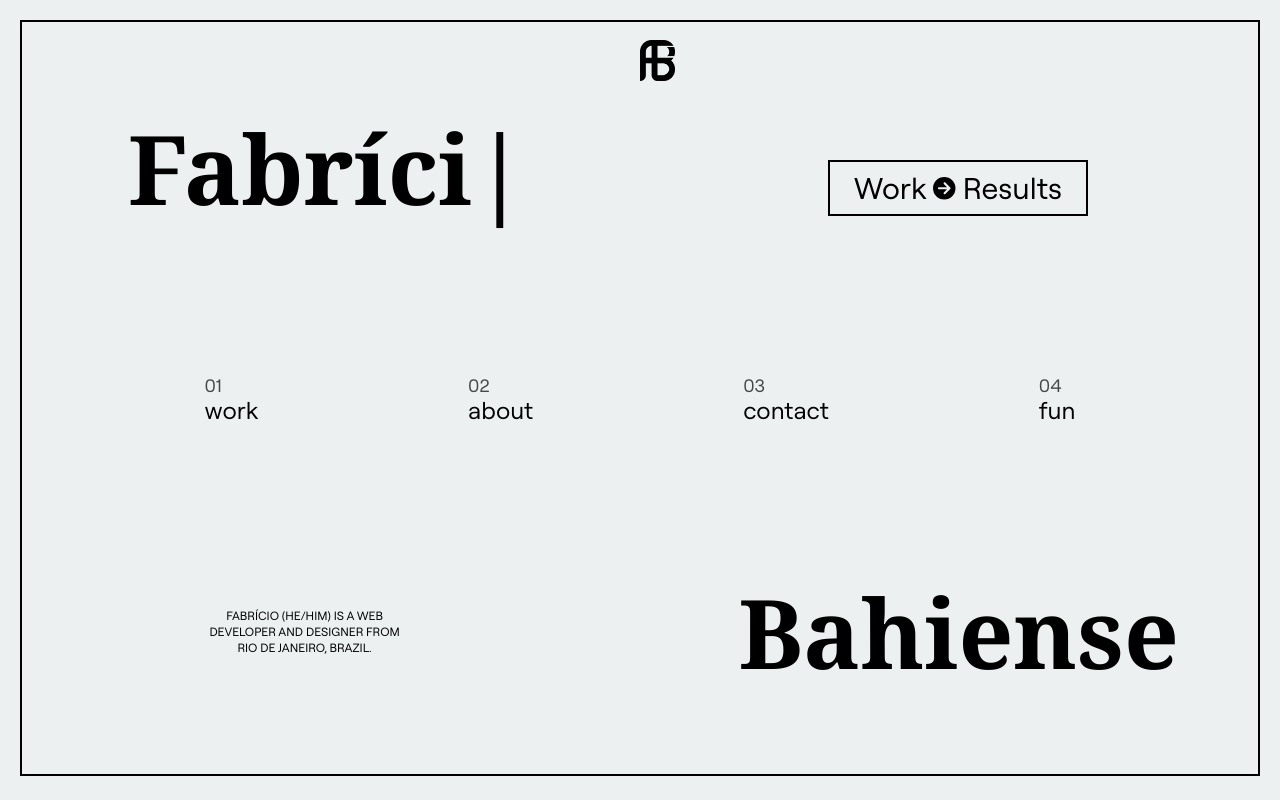
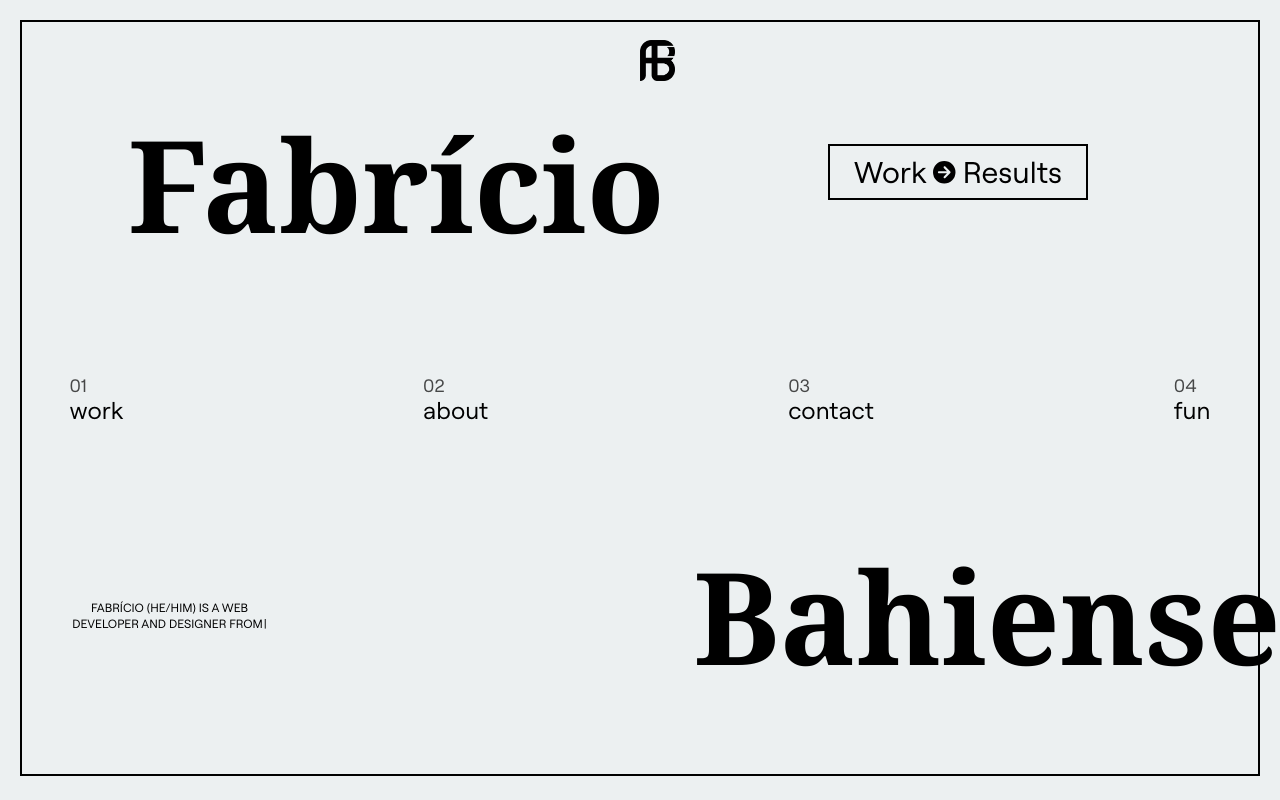
Before and after one commit to FabbSantos/Portfolio, a React (Vite) app in the folder front2/: page / in a window 1280 px wide. Shown: the top 800 px of the page. Built offline with nearby package versions, Linux system fonts and the light colour scheme.

Commit message:
I promise i'll stop working on that today.

```diff
--- a/front2/src/components/masthead.tsx
+++ b/front2/src/components/masthead.tsx
@@ -30,9 +30,9 @@ const Masthead: React.FC = () => {
         <div className="px-6 md:px-0  md:max-w-[1400px] flex flex-col justify-center items-center min-h-[94vh] mt-auto mx-auto">
 
 
-          <motion.button onClick={() => { scroll() }} className="absolute top-[20%] right-[15%] px-6  py-2 border-2 border-black "
+          <motion.button onClick={() => { scroll() }} className="absolute top-[18%] right-[15%] px-6  py-2 border-2 border-black  pointer-events-none"
 
-            initial={{ x: '40vw',  opacity: 0 }}
+            initial={{ x: '40vw', opacity: 0 }}
             animate={{ x: 0, opacity: 1 }}
             transition={{ type: 'spring', duration: 1, bounce: 0.2 }}
           >
@@ -46,11 +46,7 @@ const Masthead: React.FC = () => {
             animate={{ x: "-5vw", opacity: 1 }}
             transition={{ type: "spring", duration: 1, bounce: 0.2 }}
           >
-            <span className="f font-bold text-[6rem]  font-serif"><Typewriter
-              onInit={(typewritter) => {
-                typewritter.typeString("Fabrício").start()
-              }}
-              /></span>
+            <span className="f font-bold text-[8rem]  font-serif">Fabrício</span>
           </motion.h1>
 
           <div className="menu-wrapper">
@@ -152,7 +148,24 @@ const Masthead: React.FC = () => {
 
             <div className="bottom-row absolute bottom-[15%]  ">
 
-              <p className="uppercase text-xs max-w-[200px] text-black"> Fabrício (he/him) is a web developer and designer from rio de janeiro, brazil. </p>
+              <p className="uppercase text-xs max-w-[200px] min-w-[200px] text-black">
+                <Typewriter
+                  onInit={(typewritter) => {
+                    typewritter.changeDelay(10)
+                    typewritter.typeString("Fabrício (he/him) is a web  developer and designer from rio de janeiro, brazil.  ")
+                    .start();
+                  }}
+                />
+                </p>
+
+              {/* <Typewriter options={{ loop: true }}
+                onInit={(typewritter2) => {
+                  typewritter2.changeDelay(12)
+                  typewritter2.typeString("developer")
+                    .deleteChars(9)
+                  typewritter2.typeString("designer")
+                    .start();
+                }}/> */}
 
               <motion.h2
                 className="max-w-3xl md:text-5xl   "
@@ -161,7 +174,7 @@ const Masthead: React.FC = () => {
                 transition={{ type: "spring", duration: 1, bounce: 0.2 }}
               >
 
-                <span className="font-bold text-[6rem]  font-serif">Bahiense</span>
+                <span className="font-bold text-[8rem]  font-serif">Bahiense</span>
               </motion.h2>
 
 
--- a/front2/src/index.css
+++ b/front2/src/index.css
@@ -25,7 +25,7 @@ code {
 }
 .menu {
   display: flex;
-  gap: 7em;
+  gap: 10em;
   overflow: visible;
 }
 .item_wrapper {
@@ -49,12 +49,6 @@ code {
   align-items: flex-start;
   background: #000;
 }
-/*.menu_item:hover > .bg{
-  visibility:visible;
-  background: #000;
-  color: white;
-}
-*/
 
 .menu_item .num{
   font-size: .6em;
@@ -77,7 +71,7 @@ code {
   display: flex;
   justify-content: center;
   align-items: center;
-  gap: 9em;
+  gap: 12em;
 }
 
 @keyframes opacity {
```
